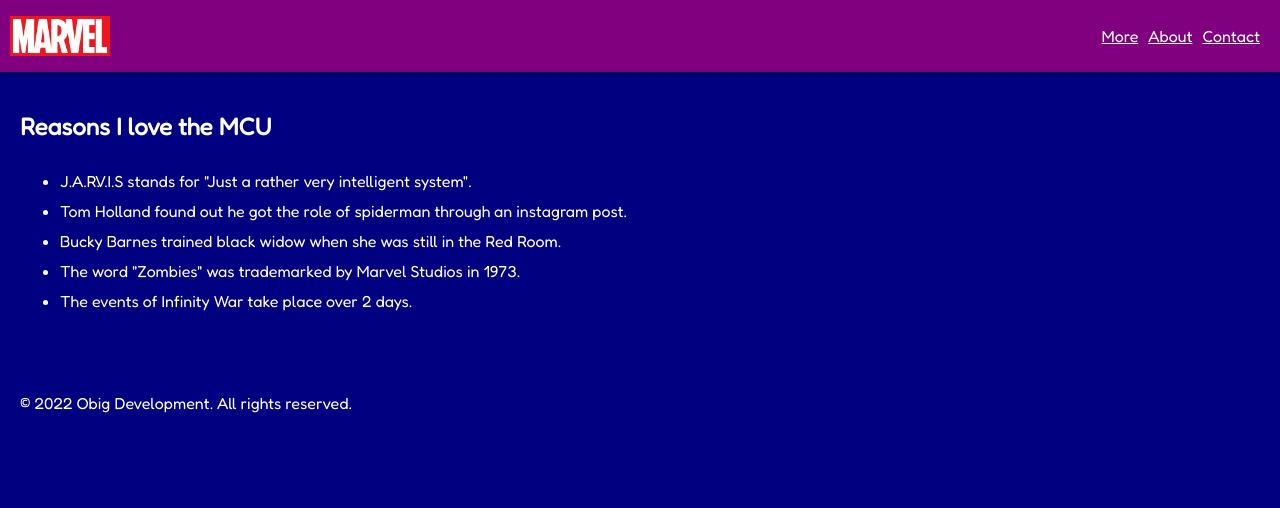
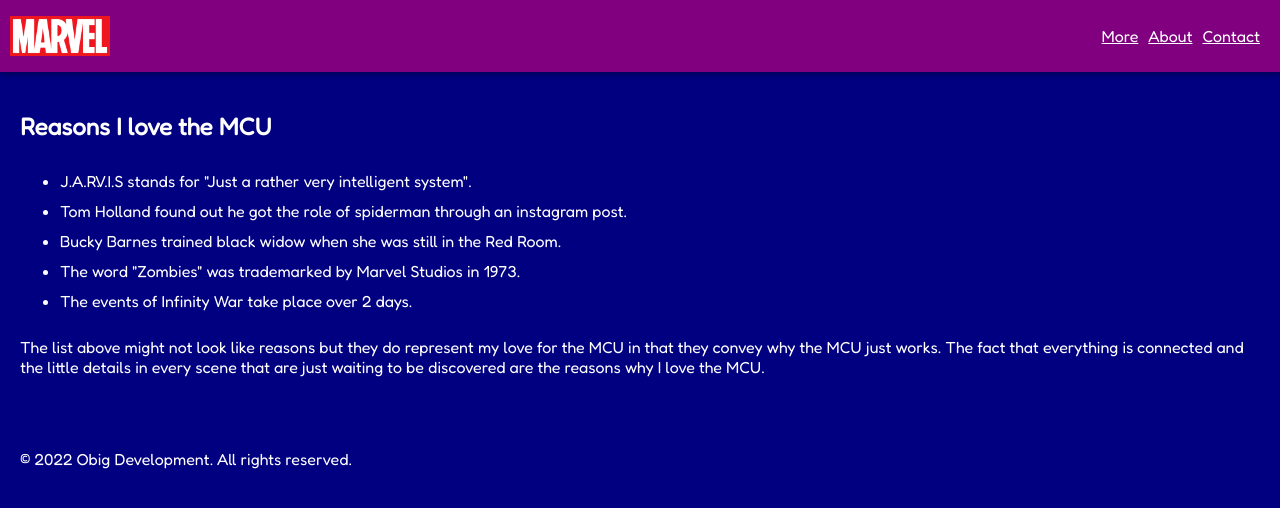
Before and after one commit to marvinobig/first-react-app, a React (Create React App) app: page / in a window 1280 px wide. Shown: the top 508 px of the page. Built offline with nearby package versions, Linux system fonts and the light colour scheme.

Commit message:
added paragraph to content component

```diff
--- a/src/components/Content.js
+++ b/src/components/Content.js
@@ -11,6 +11,11 @@
                 <li>The word "Zombies" was trademarked by Marvel Studios in 1973.</li>
                 <li>The events of Infinity War take place over 2 days.</li>
             </ul>
+
+            <p>The list above might not look like reasons but they do represent my love for the MCU in that
+                they convey why the MCU just works. The fact that everything is connected and the little details in every scene
+                that are just waiting to be discovered are the reasons why I love the MCU.
+            </p>
         </main>
     )
 }
```
